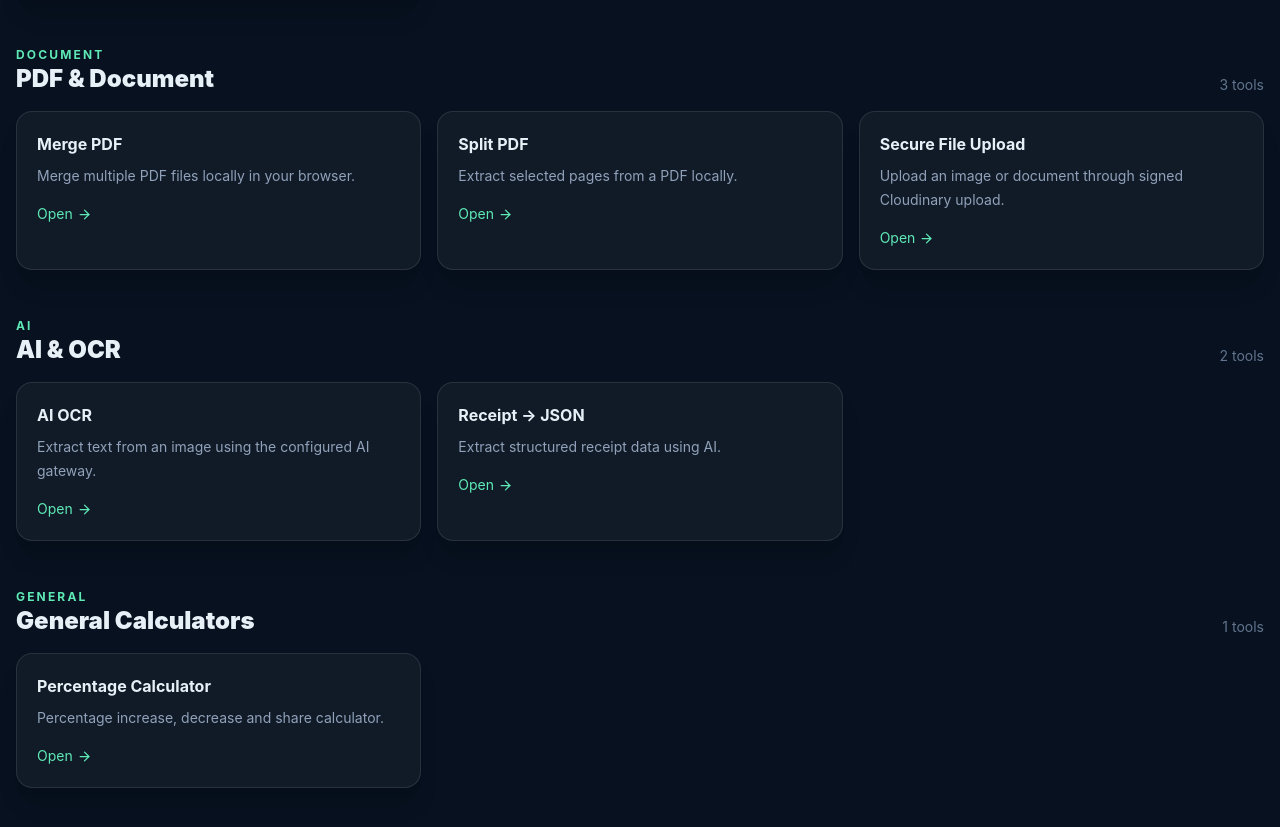
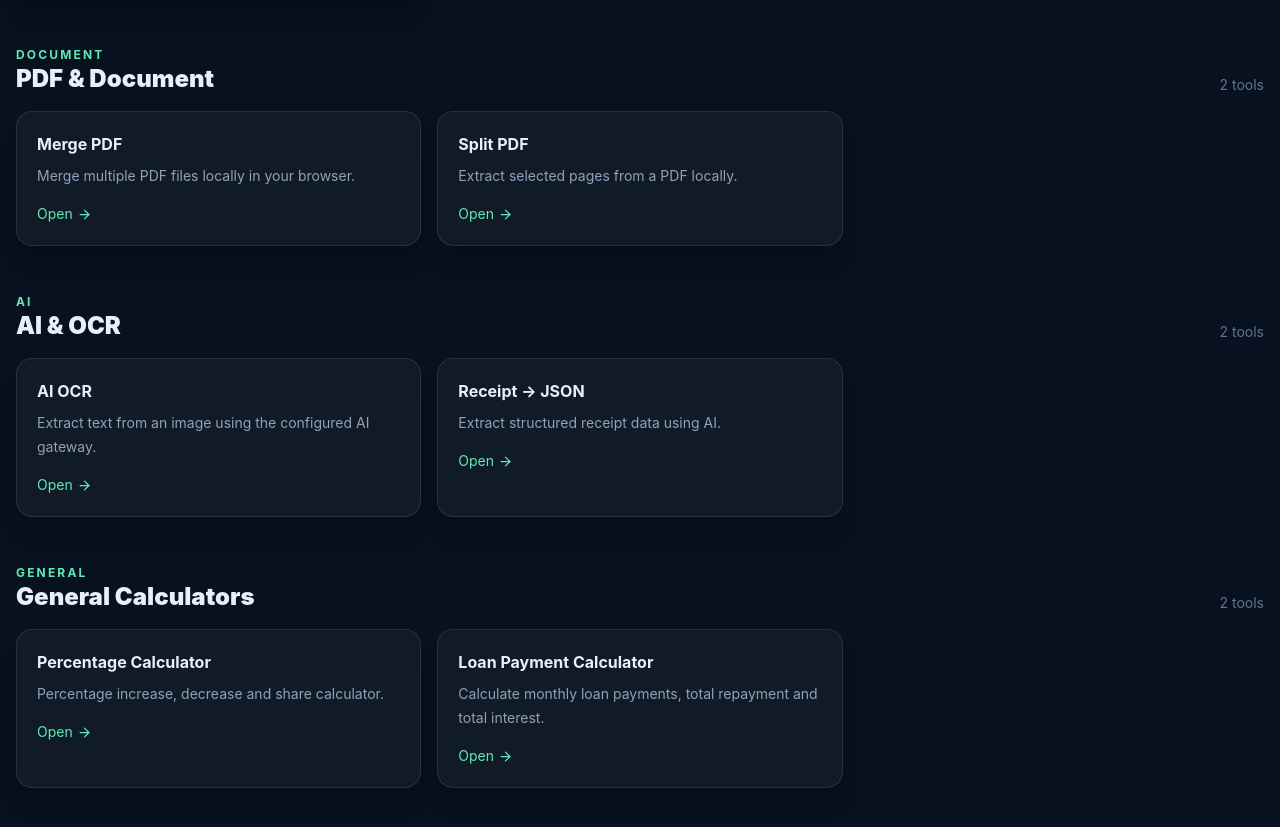
Before and after one commit to KanwarAfaq/anytool-online, a React (Vite) app: page / in a window 1280 px wide. Shown: the part 1940-2767 px from the top of the page. Built offline with nearby package versions, Linux system fonts and the light colour scheme.

Commit message:
Replace generic upload page with useful loan calculator

```diff
--- a/src/data/tools.js
+++ b/src/data/tools.js
@@ -25,7 +25,7 @@ export const tools = [
   ['qr-scanner','QR Code Scanner','image','Read a QR code from an uploaded image.'],
   ['pdf-merge','Merge PDF','document','Merge multiple PDF files locally in your browser.'],
   ['pdf-split','Split PDF','document','Extract selected pages from a PDF locally.'],
-  ['cloud-upload','Secure File Upload','document','Upload an image or document through signed Cloudinary upload.'],
+  ['loan-payment','Loan Payment Calculator','general','Calculate monthly loan payments, total repayment and total interest.'],
   ['ocr','AI OCR','ai','Extract text from an image using the configured AI gateway.'],
   ['receipt-to-json','Receipt → JSON','ai','Extract structured receipt data using AI.'],
 ].map(([slug,name,category,description]) => ({ slug,name,category,description }))
```
